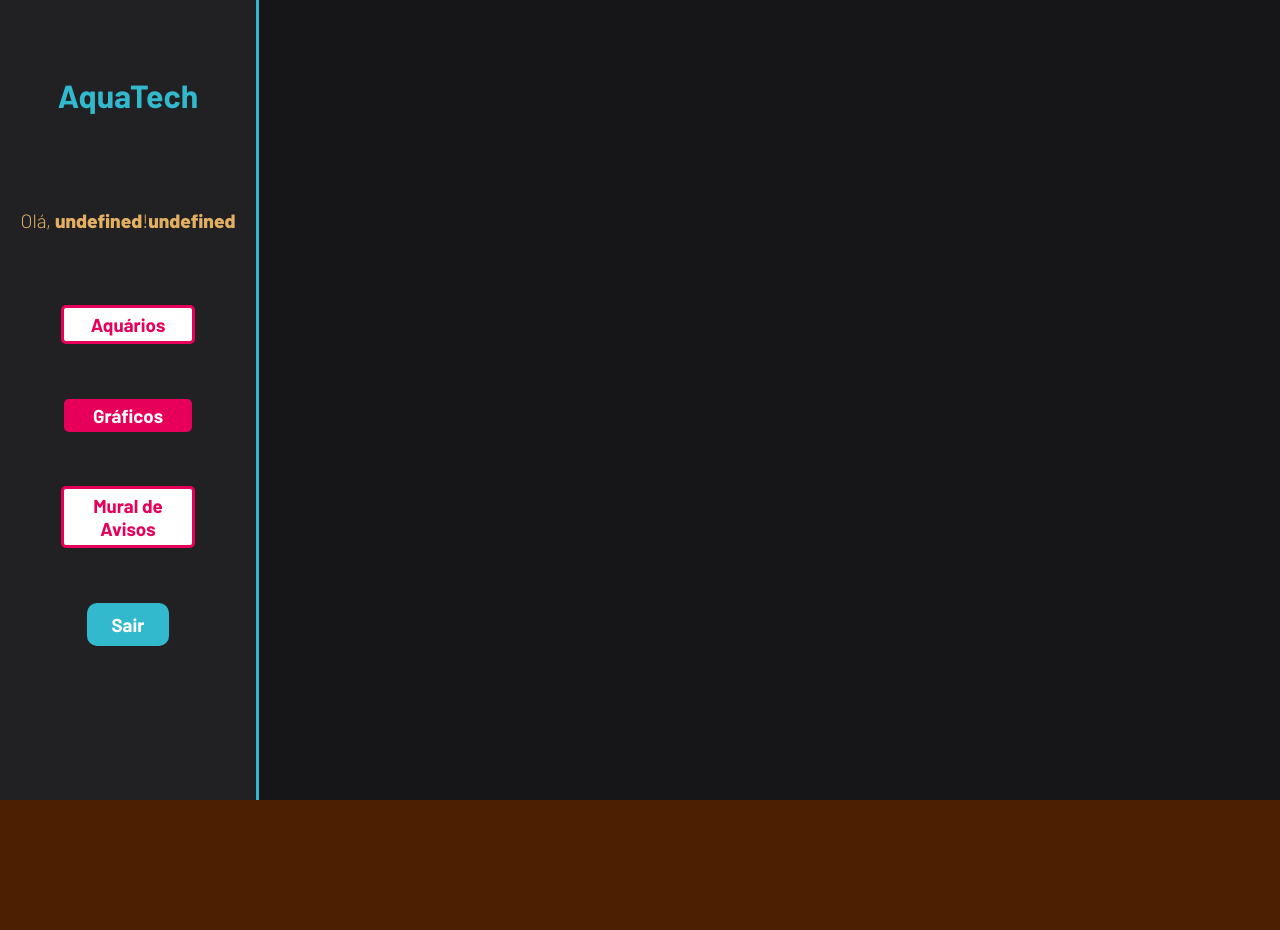
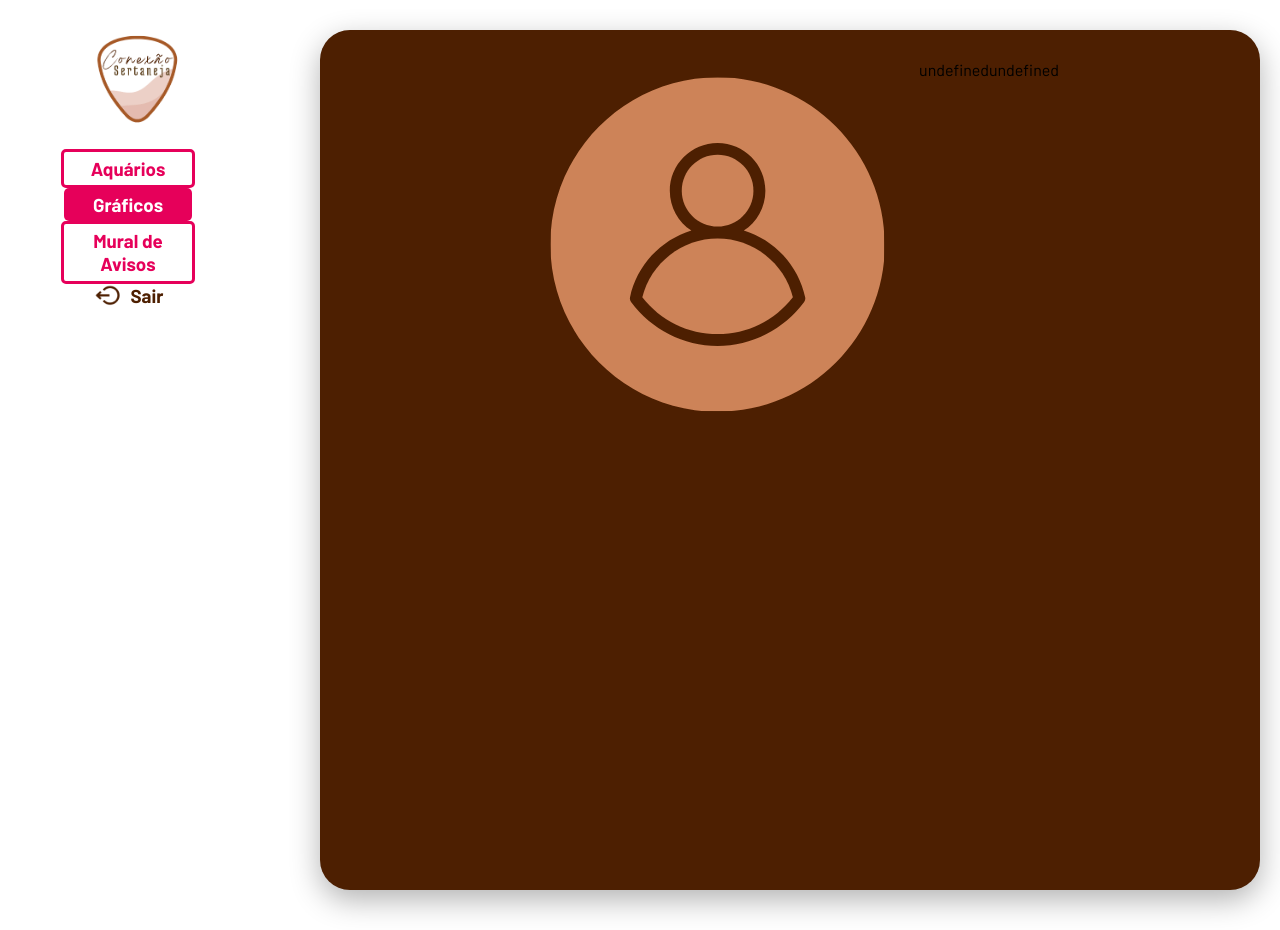
Before and after one commit to diaskarina/Projeto_individual, a website: page Site/public/dashboard/dashboard.html in a window 1280 px wide. Before the commit the page ends 800 px from the top, so only its background shows below. Drawn offline with nearby package versions, Linux system fonts and the light colour scheme; a web font is replaced by a local one.

Commit message:
iniciando a dashboard

```diff
--- a/Site/public/css/dashboards.css
+++ b/Site/public/css/dashboards.css
@@ -6,6 +6,7 @@ body {
   margin: 0;
   padding: 0;
   font-family: 'Barlow', 'Segoe UI', 'Segoe UI', Tahoma, Geneva, Verdana, sans-serif;
+  background-color:#ffffff;
 }
 
 .label-captura {
@@ -115,14 +116,20 @@ body {
   background-color: #212124;
 }
 
-.dash {
-  width: 80%;
-  position: relative;
-  top: 0;
-  left: 20%;
-  background-color: #161618;
-  height: 100vh;
-  overflow: auto;
+.dash-geral {
+  margin-left: 22%;
+  margin-top: 30px;
+  margin-right: 30px;
+  margin-bottom: 30px;
+
+  background-color: #4d1f01;
+
+  height: calc(100vh - 60px); /* 👈 tira o 100vh puro */
+
+  border-radius: 30px;
+  padding: 30px;
+
+  box-shadow: 0 10px 30px rgba(0,0,0,0.3); /* 👈 efeito card */
 }
 
 .area-parametros-alerta {
@@ -325,7 +332,7 @@ canvas {
   height: 100% !important;
 }
 
-/* PAGINA DOS GRÁFICOS 2023 */
+/* PAGINA GERAL*/
 
 .janela {
   display: flex;
@@ -341,28 +348,14 @@ canvas {
   position: fixed;
   top: 0;
   left: 0;
-  z-index: 999;
   height: 100vh;
   width: 20%;
+  background-color: #ffffff;
   display: flex;
   flex-direction: column;
-  justify-content: space-evenly;
   align-items: center;
-  border-right: 3px solid #32b9cd;
-  background-color: #212124;
 }
 
-.dash-right {
-  display: flex;
-  width: 70%;
-  height: fit-content;
-  background-color: #161618;
-  position: relative;
-  top: 0;
-  left: 25%;
-  height: 100vh;
-  overflow: auto;
-}
 
 .header-left h1 {
   color: #32b9cd;
@@ -426,3 +419,16 @@ canvas {
   margin-bottom: 100px;
   cursor: pointer;
 }
+
+/* pagina mural e edicao-aviso*/
+.dash-right {
+  display: flex;
+  width: 70%;
+  height: fit-content;
+  background-color: #161618;
+  position: relative;
+  top: 0;
+  left: 25%;
+  height: 100vh;
+  overflow: auto;
+}
--- /dev/null
+++ b/Site/public/css/geral.css
@@ -0,0 +1,116 @@
+@import url('https://fonts.googleapis.com/css2?family=Barlow:ital,wght@0,100;0,200;0,300;0,400;0,500;0,600;0,700;0,800;0,900;1,100;1,200;1,300;1,400;1,500;1,600;1,700;1,800;1,900&display=swap');
+
+body {
+    margin: 0;
+    padding: 0;
+    font-family: 'Barlow', 'Segoe UI', 'Segoe UI', Tahoma, Geneva, Verdana, sans-serif;
+    background-color: #ffffff;
+}
+
+.logo img {
+    width: 100px;
+    height: auto;
+    margin-top: 30px;
+    margin-left: 20px;
+}
+
+.dash-geral {
+    margin-left: 25%;
+    margin-top: 30px;
+    margin-right: 20px;
+    margin-bottom: 40px;
+    background-color: #4d1f01;
+    height: 100vh;
+    border-radius: 30px;
+    width: 100%;
+    padding: 30px;
+    box-shadow: 0 10px 30px rgba(0, 0, 0, 0.3);
+    /* 👈 efeito card */
+}
+
+
+.janela {
+    display: flex;
+    /* width: 100vw; */
+}
+
+.header-left a {
+    text-decoration: none;
+    color: white;
+}
+
+.header-left {
+    position: fixed;
+    top: 0;
+    left: 0;
+    height: 100vh;
+    width: 20%;
+    background-color: #ffffff;
+    display: flex;
+    flex-direction: column;
+    align-items: center;
+}
+
+
+.header-left h1 {
+    color: #32b9cd;
+}
+
+.hello {
+    width: 100%;
+    display: flex;
+    justify-content: center;
+}
+
+.hello h3 {
+    color: #e3b062;
+    font-weight: 300;
+    font-size: 1.2rem;
+}
+
+.hello h3 span {
+    font-weight: 800;
+}
+
+.btn-nav {
+    width: 40%;
+    color: white;
+    background-color: #e6005a;
+    border-radius: 5px;
+    text-align: center;
+    padding: 2% 5%;
+}
+
+.btn-nav-white {
+    width: 40%;
+    background-color: white;
+    border: 3px solid #e6005a;
+    border-radius: 5px;
+    text-align: center;
+    padding: 2% 5%;
+}
+
+.btn-nav-white h3 {
+    color: #e6005a;
+    padding: 0;
+    margin: 0;
+}
+
+.btn-nav h3,
+.btn-logout h3 {
+    margin: 0;
+    padding: 0;
+}
+
+.btn-logout {
+    color: #4d1f01;
+    text-align: center;
+    cursor: pointer;
+    display: flex;
+    align-items: center;
+    gap: 8px;
+}
+
+.btn-logout img {
+    width: 30px;
+}
--- a/Site/public/dashboard/dashboard.html
+++ b/Site/public/dashboard/dashboard.html
@@ -6,17 +6,18 @@
     <meta charset="UTF-8">
     <meta http-equiv="X-UA-Compatible" content="IE=edge">
     <meta name="viewport" content="width=device-width, initial-scale=1.0">
-    <title>AquaTech | Dashboards</title>
+    <title>Conexão Sertaneja | Dashboard</title>
 
 
-    <link rel="stylesheet" href="./../css/dashboards.css">
-    <link rel="stylesheet" href="./../css/estilo.css" />
+    <link rel="stylesheet" href="./../css/geral.css">
     <script src="../js/sessao.js"></script>
     <script src="./../js/alerta.js"></script>
-
-    <link rel="preconnect" href="https://fonts.gstatic.com">
+    <link rel="icon" href="./assets/icon/Logo.ico">
+    <link href="https://fonts.cdnfonts.com/css/angelica-rytes" rel="stylesheet">
+    <link rel="preconnect" href="https://fonts.googleapis.com">
+    <link rel="preconnect" href="https://fonts.gstatic.com" crossorigin>
     <link
-        href="https://fonts.googleapis.com/css2?family=Exo+2:ital,wght@0,100;0,200;0,300;0,400;0,500;0,600;0,700;0,800;0,900;1,100;1,200;1,300;1,400;1,500;1,600;1,700;1,800;1,900&display=swap"
+        href="https://fonts.googleapis.com/css2?family=Medula+One&family=Playfair+Display+SC:ital,wght@0,400;0,700;0,900;1,400;1,700;1,900&family=Poppins:ital,wght@0,100;0,200;0,300;0,400;0,500;0,600;0,700;0,800;0,900;1,100;1,200;1,300;1,400;1,500;1,600;1,700;1,800;1,900&display=swap"
         rel="stylesheet">
 
     <!-- scripts do Chart.js - 2022-1 -->
@@ -32,11 +33,8 @@
 
     <div class="janela">
         <div class="header-left">
-            <h1>AquaTech</h1>
-
-            <div class="hello">
-                <h3>Olá, <span id="b_usuario">usuário</span>!</h3>
-                <h3><span id="b_cpf">cpf</span></h3>
+            <div class="logo">
+                <a href="index.html"><img src="../assets/icon/Logo2.png" alt=""></a>
             </div>
 
             <div class="btn-nav-white">
@@ -58,12 +56,18 @@
             </div>
 
             <div class="btn-logout" onclick="limparSessao()">
+                <img src="../assets/imgs/logOut.png" alt="">
                 <h3>Sair</h3>
             </div>
 
         </div>
 
-        <div class="dash">
+        <div class="dash-geral">
+            <div class="hello">
+                <img src="../assets/imgs/usuario.png" alt="">
+                <span id="b_usuario">usuário!</span>
+                <span id="b_cpf">cpf</span>
+            </div>
             <div id="alerta">
             </div>
 
```
Also changed, not shown: Site/public/assets/icon/Logo2.png (added), Site/public/assets/imgs/chat.png (added), Site/public/assets/imgs/logOut.png (added).
